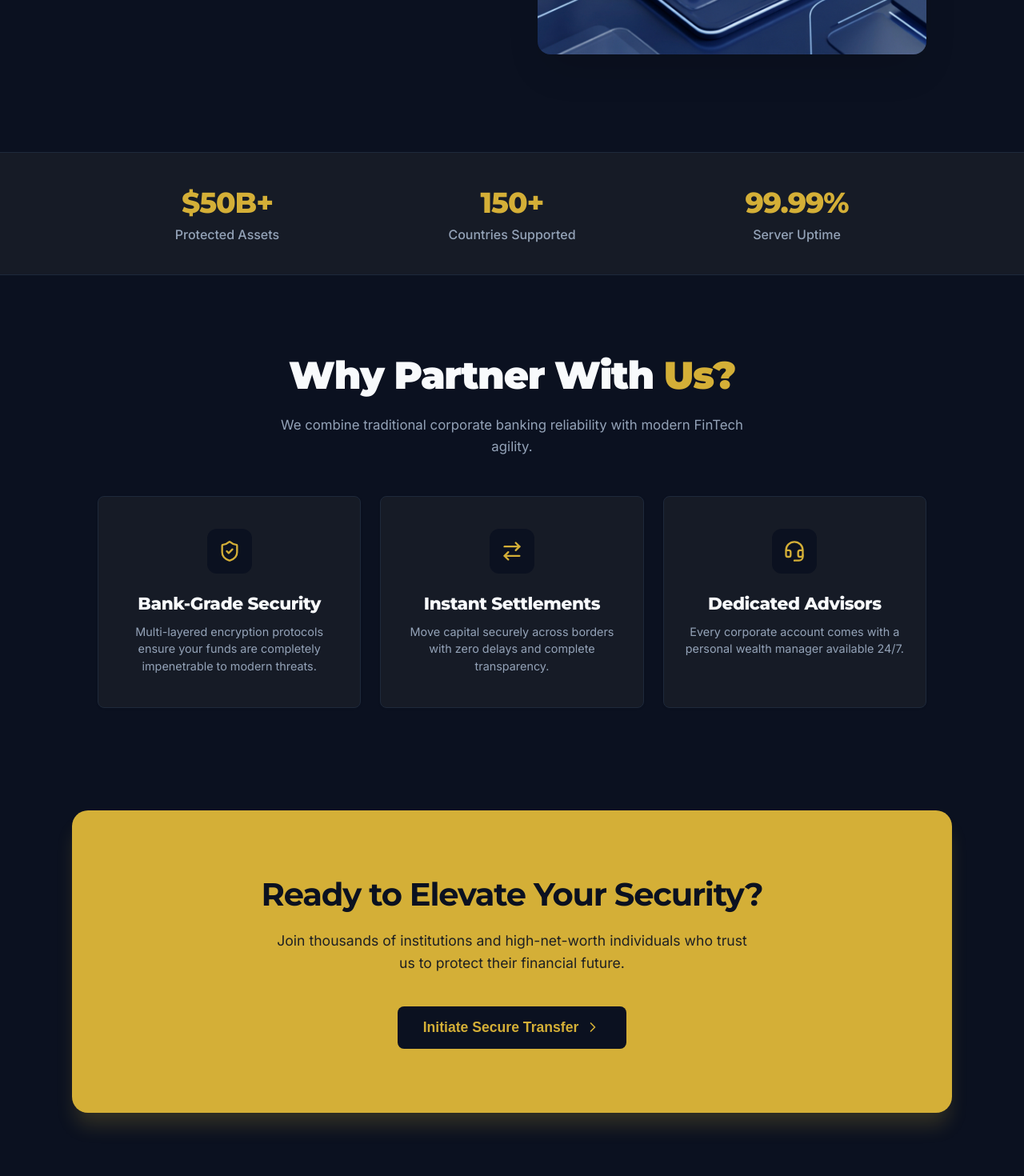
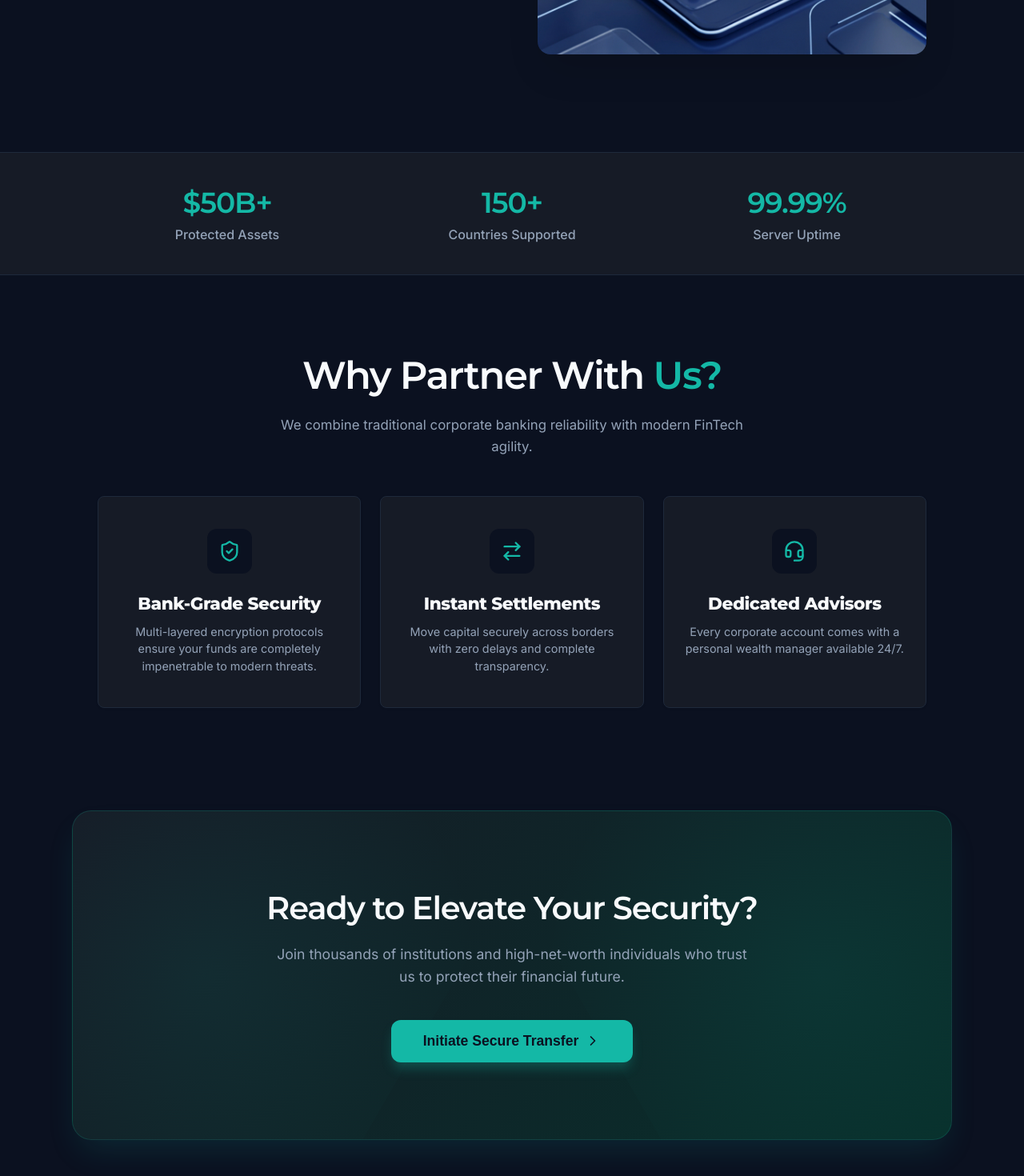
Before and after one commit to Levi-ikechukwu/Trust-Transfer, a React (Vite) app: page / in a window 1280 px wide. Shown: the part 610-2080 px from the top of the page at 80% size. Built offline with nearby package versions, Linux system fonts and the light colour scheme.

Commit message:
feat: updated accent color to teal, refined typography weights, and added creative CTA gradient

```diff
--- a/src/App.jsx
+++ b/src/App.jsx
@@ -308,7 +308,7 @@ const App = () => {
                   <h3
                     style={{
                       fontSize: "2.25rem",
-                      fontWeight: 800,
+                      fontWeight: 600,
                       color: "var(--accent)",
                       marginBottom: "0.5rem",
                     }}
@@ -325,7 +325,7 @@ const App = () => {
                   <h3
                     style={{
                       fontSize: "2.25rem",
-                      fontWeight: 800,
+                      fontWeight: 600,
                       color: "var(--accent)",
                       marginBottom: "0.5rem",
                     }}
@@ -342,7 +342,7 @@ const App = () => {
                   <h3
                     style={{
                       fontSize: "2.25rem",
-                      fontWeight: 800,
+                      fontWeight: 600,
                       color: "var(--accent)",
                       marginBottom: "0.5rem",
                     }}
@@ -444,20 +444,28 @@ const App = () => {
               <div
                 className="section-container"
                 style={{
-                  padding: "5rem 3rem",
-                  background: "var(--accent)",
-                  borderRadius: "20px",
-                  color: "#0B1120",
+                  padding: "6rem 3rem",
+                  background: "linear-gradient(135deg, var(--bg-card) 0%, #082f2b 100%)",
+                  borderRadius: "24px",
+                  color: "var(--text-primary)",
                   textAlign: "center",
-                  boxShadow: "0 20px 25px -5px rgba(212, 175, 55, 0.2)",
+                  boxShadow: "0 20px 40px -10px rgba(20, 184, 166, 0.15)",
+                  border: "1px solid rgba(20, 184, 166, 0.2)",
+                  position: "relative",
+                  overflow: "hidden"
                 }}
               >
+                <div style={{ position: "absolute", top: "-50%", left: "-10%", width: "50%", height: "200%", background: "radial-gradient(circle, rgba(20,184,166,0.08) 0%, transparent 70%)", transform: "rotate(30deg)", pointerEvents: "none" }} />
+                <div style={{ position: "absolute", bottom: "-50%", right: "-10%", width: "50%", height: "200%", background: "radial-gradient(circle, rgba(20,184,166,0.08) 0%, transparent 70%)", transform: "rotate(-30deg)", pointerEvents: "none" }} />
+
                 <h2
                   style={{
                     fontSize: "2.5rem",
-                    fontWeight: 700,
+                    fontWeight: 600,
                     marginBottom: "1.25rem",
-                    color: "#0B1120",
+                    color: "var(--text-primary)",
+                    position: "relative",
+                    zIndex: 1
                   }}
                 >
                   Ready to Elevate Your Security?
@@ -465,11 +473,13 @@ const App = () => {
                 <p
                   style={{
                     fontSize: "1.1rem",
-                    opacity: 0.9,
+                    color: "var(--text-secondary)",
                     marginBottom: "2.5rem",
                     maxWidth: "600px",
                     margin: "0 auto 2.5rem",
                     lineHeight: 1.6,
+                    position: "relative",
+                    zIndex: 1
                   }}
                 >
                   Join thousands of institutions and high-net-worth individuals
@@ -478,12 +488,13 @@ const App = () => {
                 <button
                   className="btn-primary"
                   style={{
-                    background: "#0B1120",
-                    color: "var(--accent)",
                     margin: "0 auto",
                     fontSize: "1.1rem",
-                    padding: "1rem 2rem",
-                    borderRadius: "8px",
+                    padding: "1rem 2.5rem",
+                    borderRadius: "12px",
+                    position: "relative",
+                    zIndex: 1,
+                    boxShadow: "0 10px 15px -3px rgba(20, 184, 166, 0.3)"
                   }}
                   onClick={() => handleNav("transfer")}
                 >
@@ -600,7 +611,7 @@ const App = () => {
               <h3
                 style={{
                   fontSize: "2rem",
-                  fontWeight: 800,
+                  fontWeight: 600,
                   textAlign: "center",
                   marginBottom: "3rem",
                   color: "var(--text-primary)",
@@ -804,7 +815,7 @@ const App = () => {
             <div className="split-section" style={{ gap: "4rem", alignItems: "flex-start" }}>
               <div className="split-content">
                 <ScrollReveal delay={100}>
-                  <h3 style={{ fontSize: "1.8rem", fontWeight: 800, marginBottom: "2rem", color: "var(--text-primary)" }}>
+                  <h3 style={{ fontSize: "1.8rem", fontWeight: 600, marginBottom: "2rem", color: "var(--text-primary)" }}>
                     Get in Touch
                   </h3>
                   <div className="service-card mb-4" style={{ display: "flex", gap: "1.5rem", alignItems: "center", padding: "1.5rem" }}>
--- a/src/index.css
+++ b/src/index.css
@@ -1,4 +1,4 @@
-@import url('https://fonts.googleapis.com/css2?family=Inter:wght@400;500;600;700;800;900&family=Montserrat:wght@700;800;900&display=swap');
+@import url('https://fonts.googleapis.com/css2?family=Inter:wght@400;500;600;700;800;900&family=Montserrat:wght@500;600;700;800;900&display=swap');
 
 :root {
   --bg-primary: #0B1120; /* Ultra-premium dark slate */
@@ -6,8 +6,8 @@
   --bg-card: #161B26;
   --text-primary: #F8FAFC; /* Crisp white for text */
   --text-secondary: #94A3B8; /* Soft slate grey */
-  --accent: #D4AF37; /* Champagne Gold */
-  --accent-hover: #b8972e;
+  --accent: #14B8A6; /* Premium Fintech Teal */
+  --accent-hover: #0D9488;
   --success: #10B981;
   --success-bg: rgba(16, 185, 129, 0.1);
   --border: #1E293B;
@@ -147,7 +147,7 @@ h1, h2, h3, h4, h5, h6 {
 
 .section-title {
   font-size: 3rem;
-  font-weight: 900;
+  font-weight: 600;
   color: var(--text-primary);
   margin-bottom: 1.25rem;
   letter-spacing: -0.03em;
@@ -178,7 +178,7 @@ h1, h2, h3, h4, h5, h6 {
 
 .hero-title {
   font-size: 3.5rem;
-  font-weight: 900;
+  font-weight: 600;
   line-height: 1.15;
   margin-bottom: 1.5rem;
   color: var(--text-primary);
@@ -571,7 +571,7 @@ h1, h2, h3, h4, h5, h6 {
     justify-content: center;
   }
   .hero-image {
-    margin-top: 3rem;
+    margin-top: 1rem;
     width: 100%;
   }
   .split-section {
```
